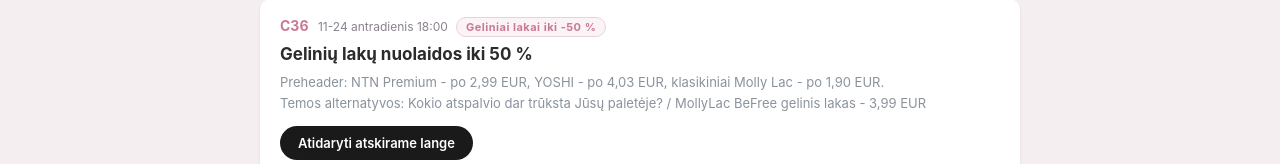
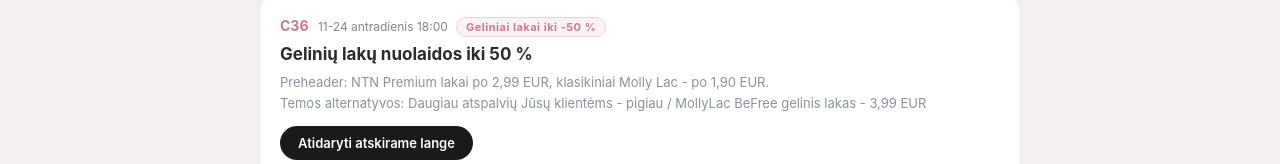
Before and after one commit to elaiskai/email-client-assets, a plain HTML site: page docs/nagulakavimas/2026-11/c36-c38.html in a window 1280 px wide. Shown: the part 287-451 px from the top of the page. Drawn offline with Linux system fonts and the light colour scheme.

Commit message:
Nagulakavimas C36-C38 galerija

```diff
--- a/docs/nagulakavimas/2026-11/c36-c38.html
+++ b/docs/nagulakavimas/2026-11/c36-c38.html
@@ -64,8 +64,8 @@
   <div class="head">
     <div class="meta"><span class="cid">C36</span> <span class="when">11-24 antradienis 18:00</span><span class="kind">Geliniai lakai iki -50 %</span></div>
     <h2>Gelinių lakų nuolaidos iki 50 %</h2>
-    <div class="seg">Preheader: NTN Premium - po 2,99 EUR, YOSHI - po 4,03 EUR, klasikiniai Molly Lac - po 1,90 EUR.</div>
-    <div class="seg">Temos alternatyvos: Kokio atspalvio dar trūksta Jūsų paletėje? / MollyLac BeFree gelinis lakas - 3,99 EUR</div>
+    <div class="seg">Preheader: NTN Premium lakai po 2,99 EUR, klasikiniai Molly Lac - po 1,90 EUR.</div>
+    <div class="seg">Temos alternatyvos: Daugiau atspalvių Jūsų klientėms - pigiau / MollyLac BeFree gelinis lakas - 3,99 EUR</div>
     <a class="open" href="c36.html" target="_blank">Atidaryti atskirame lange</a>
   </div>
   <iframe src="c36.html" loading="lazy" title="C36" onload="fit(this)"></iframe>
```
